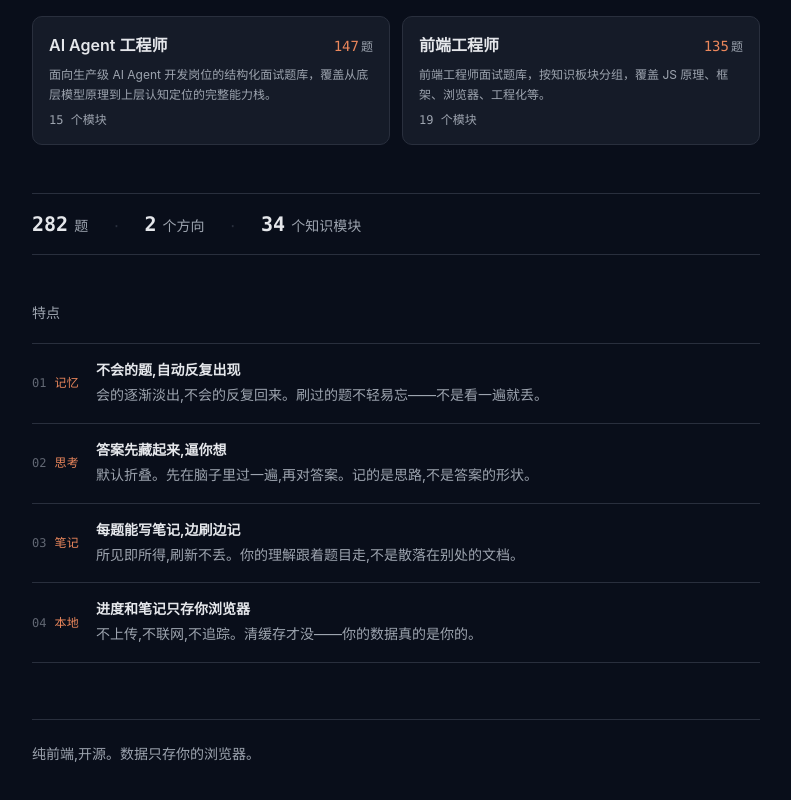
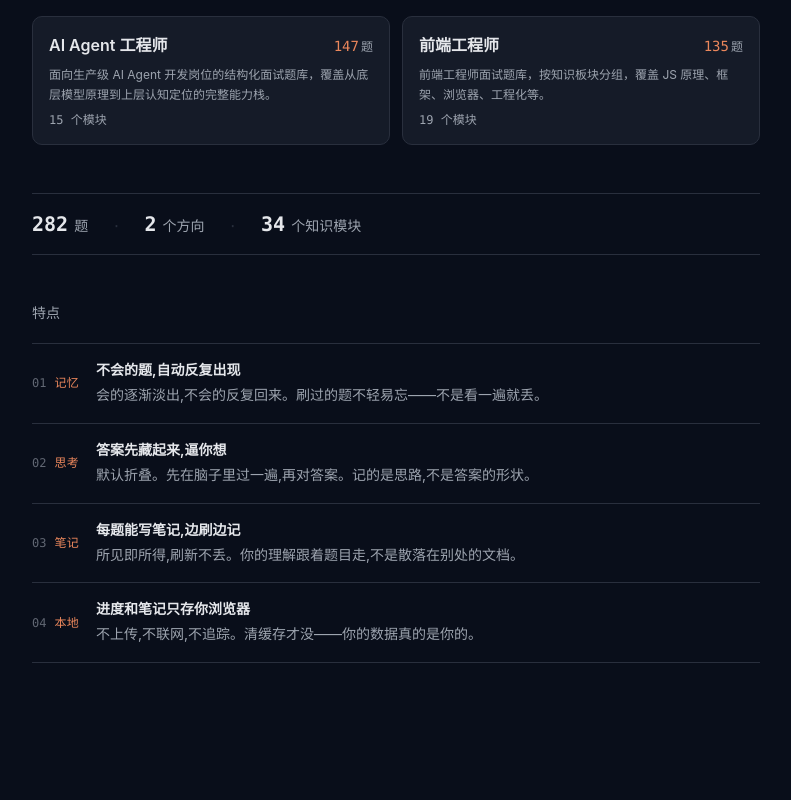
Before and after one commit to starlibaixing-coder/resume-assistant, a React (Vite) app in the folder quiz-app/: page / in a window 1280 px wide. Shown: the part 192-992 px from the top of the page, without its empty margins (244-1035 px from the left). After the commit the page ends 951 px from the top, so only its background shows below. Built offline with nearby package versions, Linux system fonts and the light colour scheme.

Commit message:
fix(quiz-app): 删掉首页冗余 footer(本地条已说明数据存储)

```diff
--- a/quiz-app/src/components/home-page.tsx
+++ b/quiz-app/src/components/home-page.tsx
@@ -117,10 +117,7 @@ export function HomePage() {
         </ul>
       </section>
 
-      {/* ── Footer ───────────────────────────────────── */}
-      <footer className="mt-14 border-t border-border pt-6 text-sm text-muted-foreground">
-        <p>纯前端,开源。数据只存你的浏览器。</p>
-      </footer>
+      {/* ── 价值列表的「本地」条已经说了数据存储,无需 footer 重复 */}
     </div>
   );
 }
```
